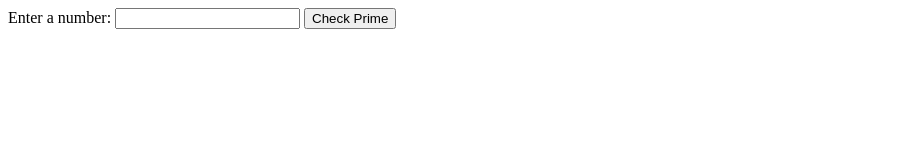
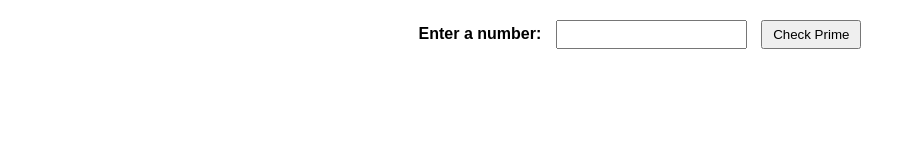
Before and after one commit to at-TARUNSHARMA/masai-school, a plain HTML site: page index.html in a window 1280 px wide. Shown: the whole page, without its empty margins (0-916 px from the left). Drawn offline with Linux system fonts and the light colour scheme.

Commit message:
Update index.html

```diff
--- a/index.html
+++ b/index.html
@@ -4,6 +4,33 @@
     <meta charset="UTF-8">
     <meta name="viewport" content="width=device-width, initial-scale=1.0">
     <title>Prime Number Checker</title>
+    <style>
+        body {
+            font-family: Arial, sans-serif;
+            text-align: center;
+            margin: 20px;
+        }
+
+        label {
+            font-weight: bold;
+            margin-right: 10px;
+        }
+
+        input {
+            padding: 5px;
+            margin-right: 10px;
+        }
+
+        button {
+            padding: 5px 10px;
+            cursor: pointer;
+        }
+
+        p {
+            margin-top: 20px;
+            font-weight: bold;
+        }
+    </style>
 </head>
 <body>
     <script>
```
